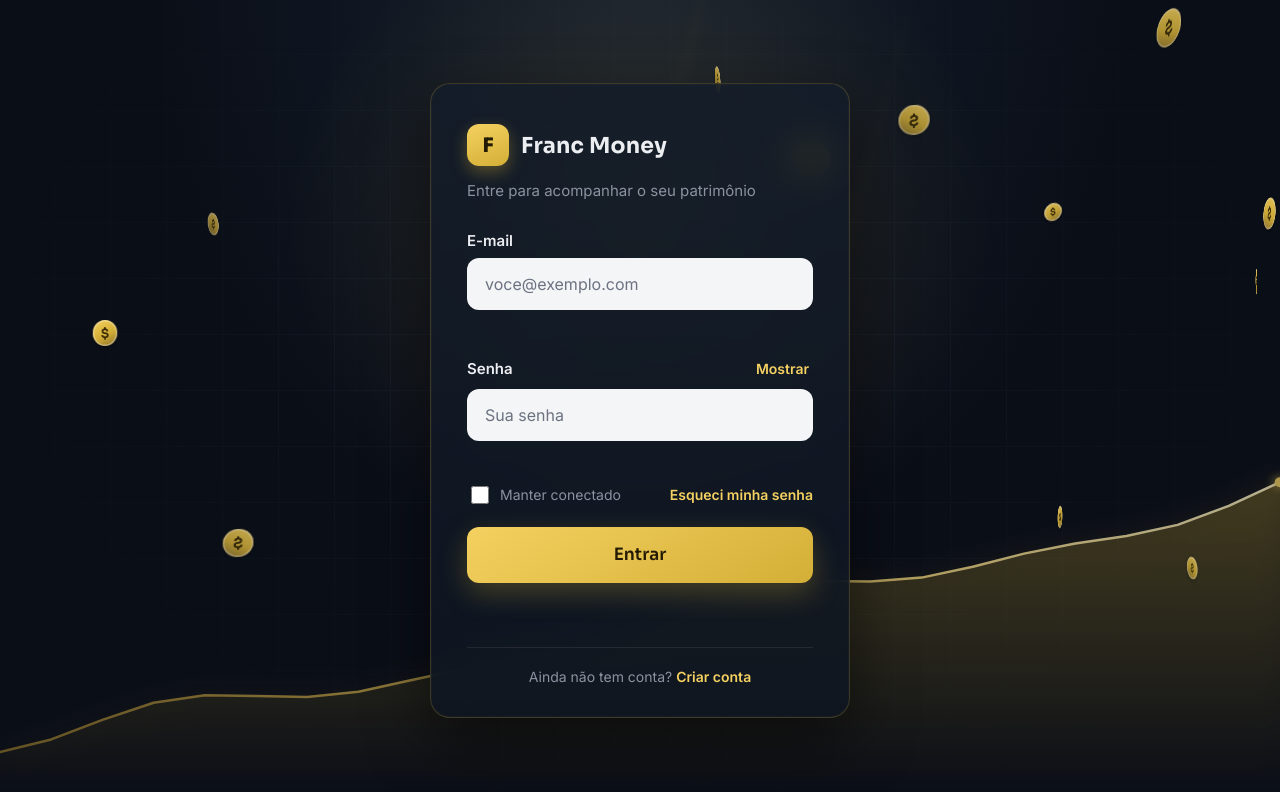
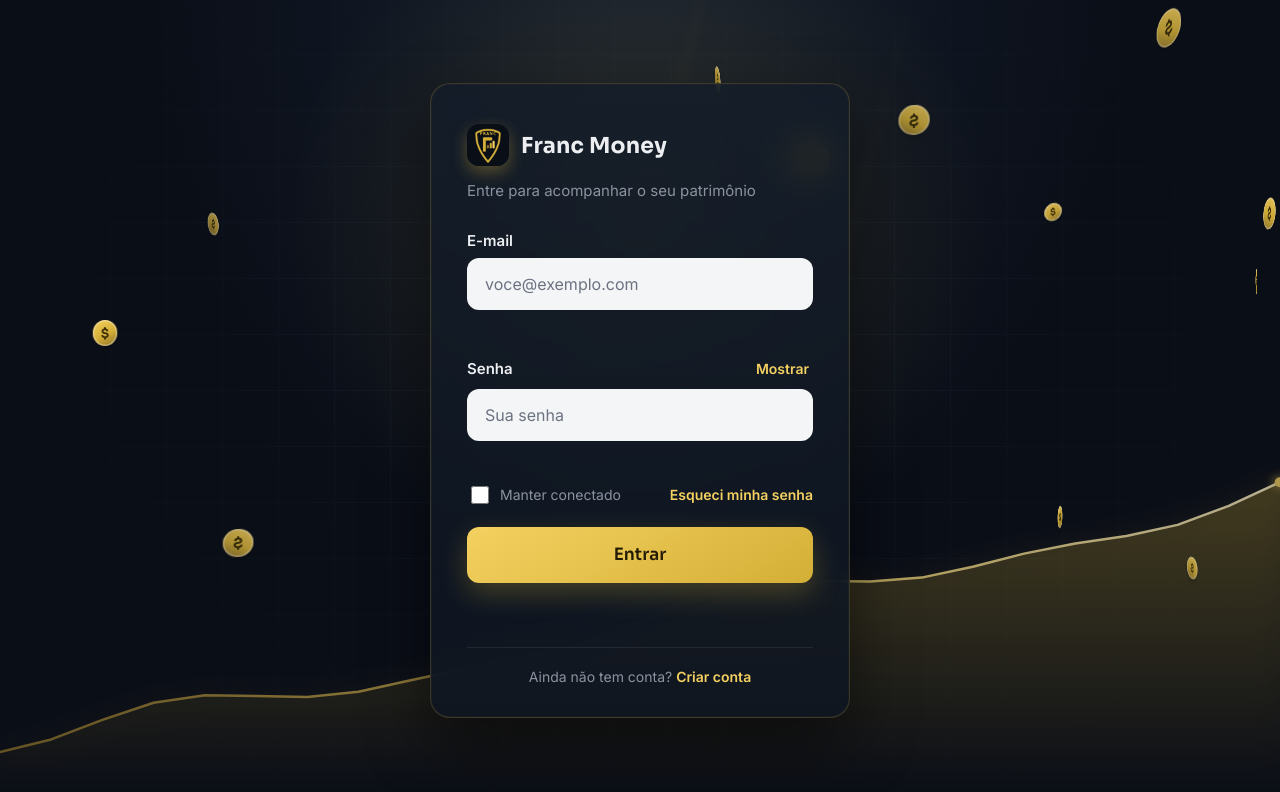
Before and after one commit to riphunter002/Franc-Money, a website: page public/index.html in a window 1280 px wide. Drawn offline with Linux system fonts and the light colour scheme.

Commit message:
Troca o emblema "F" por texto pelo escudo completo da logo
Substitui o quadrado dourado com "F" gerado em CSS (sidebar das telas
internas e cartão de login/cadastro) pela logo de verdade (escudo com
"FRANC" + o mark em barras), nos tamanhos 36px e 42px onde já estava.
O favicon continua sendo só o mark em barras (Etapa anterior) -- em
16-32px o escudo completo com texto ficaria ilegível, mas nesses
tamanhos maiores o escudo inteiro já é reconhecível.

Co-Authored-By: Claude Sonnet 5 <noreply@anthropic.com>

```diff
--- a/public/index.html
+++ b/public/index.html
@@ -57,7 +57,7 @@
 
       <header class="login-card__header">
         <div class="brand">
-          <span class="brand__mark" aria-hidden="true">F</span>
+          <img class="brand__mark" src="logo-escudo.png" alt="" aria-hidden="true" />
           <span id="brandTitle" class="brand__name">Franc Money</span>
         </div>
         <p class="login-card__subtitle">Entre para acompanhar o seu patrimônio</p>
--- a/public/style.css
+++ b/public/style.css
@@ -210,14 +210,8 @@ body {
   width: 42px;
   height: 42px;
   border-radius: 12px;
-  display: flex;
-  align-items: center;
-  justify-content: center;
-  font-family: var(--font-display);
-  font-weight: 800;
-  font-size: 20px;
-  color: #241b04;
-  background: linear-gradient(160deg, var(--gold-light), var(--gold));
+  flex-shrink: 0;
+  object-fit: contain;
   box-shadow: 0 6px 16px rgba(212, 175, 55, 0.35);
 }
 
```
Also changed, not shown: public/budgets.html (+1 -1 lines), public/categories.html (+1 -1 lines), public/dashboard.css (+2 -8 lines), public/dashboard.html (+1 -1 lines), public/import.html (+1 -1 lines), public/investments.html (+1 -1 lines), public/register.html (+1 -1 lines), public/transactions.html (+1 -1 lines), public/logo-escudo.png (added).
